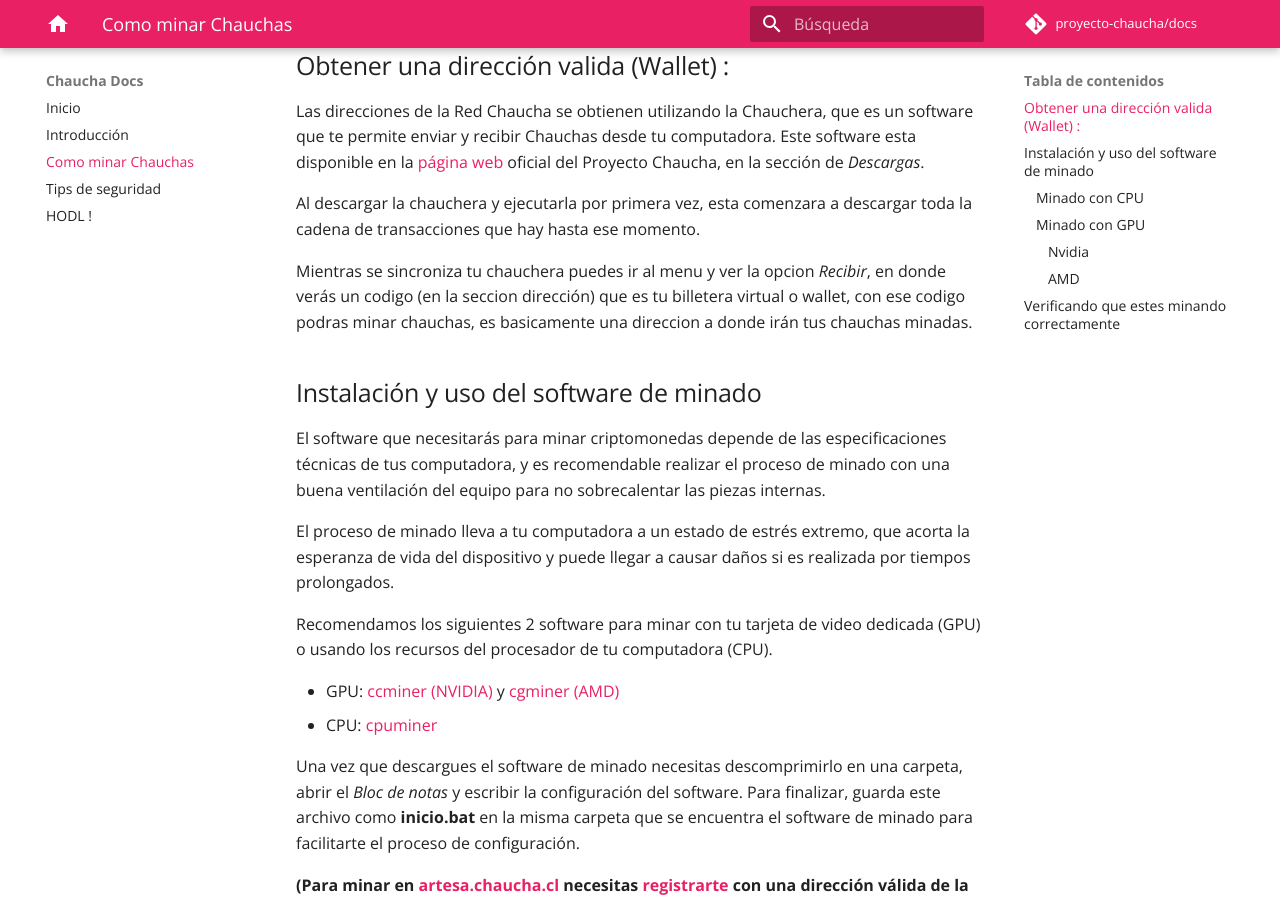
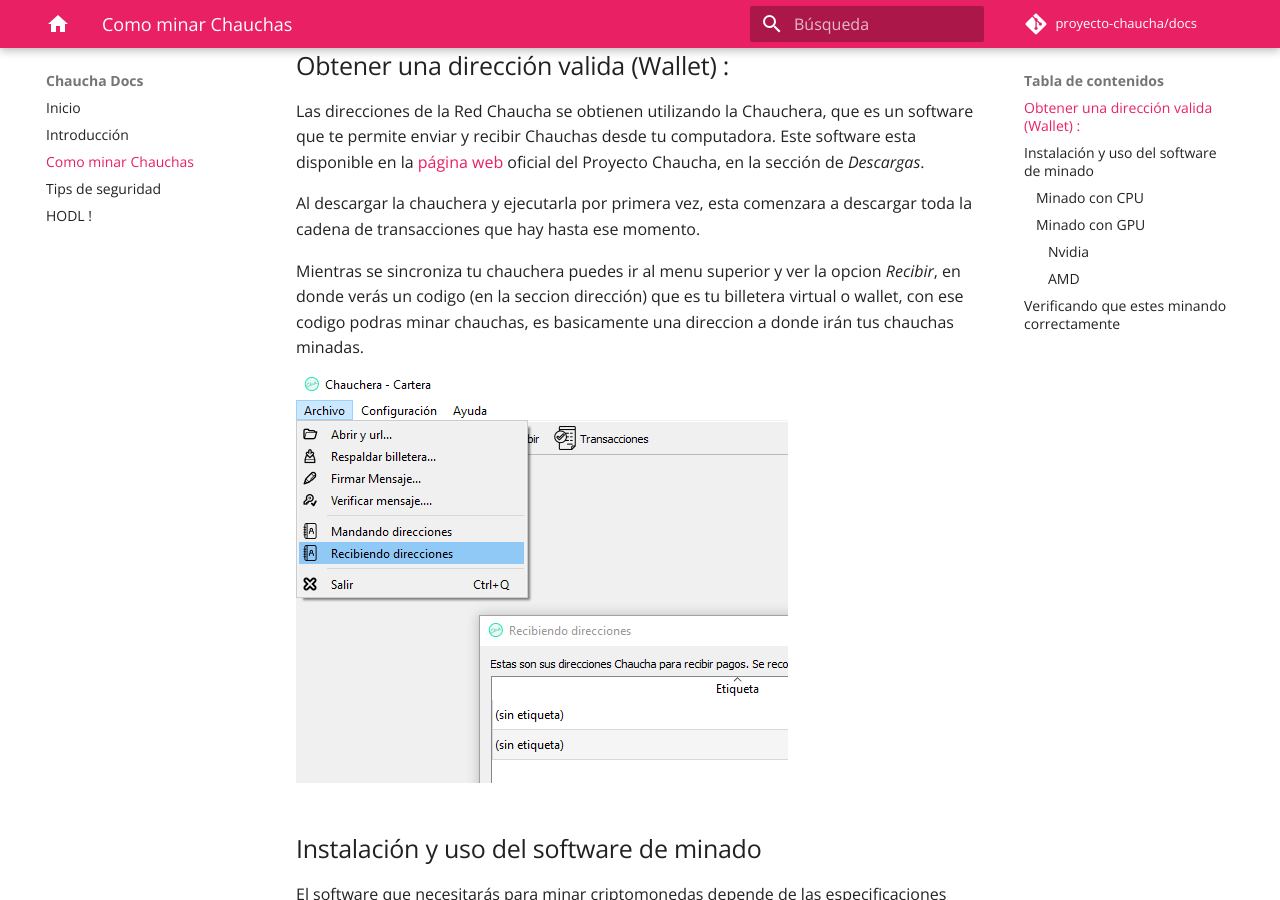
Before and after one commit to proyecto-chaucha/docs, an MkDocs documentation site: the page built from docs/mining.md, in a window 1280 px wide and 900 px high, scrolled down 316 px. Built offline with MkDocs 1.6.1 and Material for MkDocs 9.7.7, drawn with Linux system fonts in a browser that asks for light colours; comment, search, counter and statistics services are not loaded; old or Windows-style settings are respelled for this version of MkDocs.

Commit message:
imagen para crear address

```diff
--- a/docs/mining.md
+++ b/docs/mining.md
@@ -10,7 +10,9 @@
 
 Al descargar la chauchera y ejecutarla por primera vez, esta comenzara a descargar toda la cadena de transacciones que hay hasta ese momento.
 
-Mientras se sincroniza tu chauchera puedes ir al menu y ver la opcion *Recibir*, en donde verás un codigo (en la seccion dirección) que es tu billetera virtual o wallet, con ese codigo podras minar chauchas, es basicamente una direccion a donde irán tus chauchas minadas.
+Mientras se sincroniza tu chauchera puedes ir al menu superior y ver la opcion *Recibir*, en donde verás un codigo (en la seccion dirección) que es tu billetera virtual o wallet, con ese codigo podras minar chauchas, es basicamente una direccion a donde irán tus chauchas minadas.
+
+![Screenshot](img/recibiendo.png)
 
 ## Instalación y uso del software de minado
 
```
Also changed, not shown: docs/img/manzana.jpg (deleted), docs/img/recibiendo.png (added).
